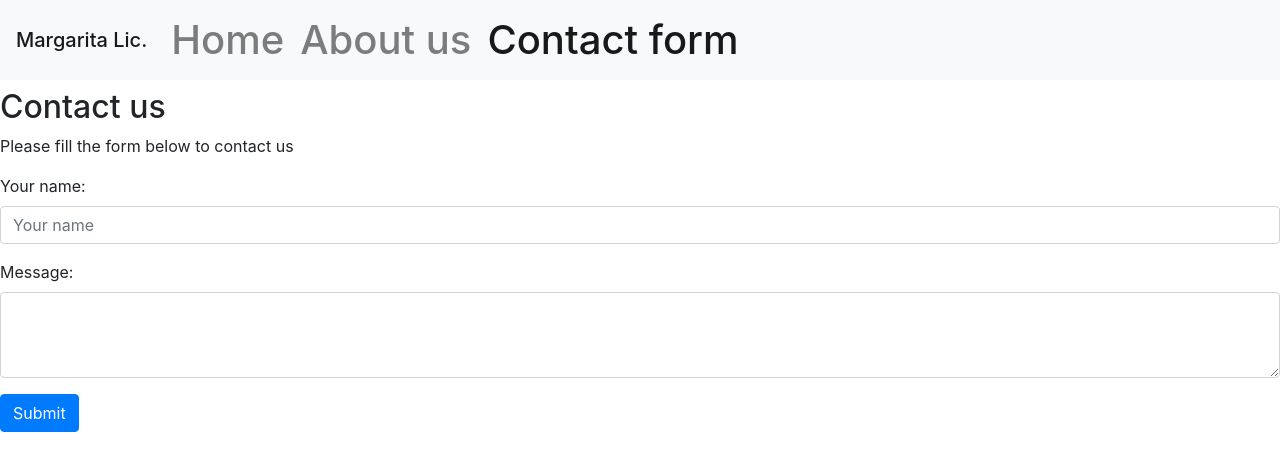
After one commit to jmambrinventre/booktime, a Django app: page /contact-form/ in a window 1280 px wide. The commit adds this page. Shown: the top 471 px of the page. Run offline with Django 4.2, Linux system fonts and the light colour scheme; some libraries are stand-ins or nearby versions.

Commit message:
contact us form

```diff
--- a/main/templates/base.html
+++ b/main/templates/base.html
@@ -34,6 +34,10 @@
                     class="nav-item {% if request.path == '/about-us/' %}active{% endif %}">
                     <a class="nav-link" href="/about-us/">About us</a>
                   </li>
+                  <li
+                    class="nav-item {% if request.path == '/contact-form/' %}active{% endif %}">
+                    <a class="nav-link" href="/contact-form/">Contact form</form></a>
+                  </li>
                 </ul>
             </div>
         </nav>
--- /dev/null
+++ b/main/templates/contact_form.html
@@ -0,0 +1,39 @@
+{% extends "base.html" %}
+{% block content %}
+  <h2>Contact us</h2>
+  <p>Please fill the form below to contact us</p>
+  <form method="POST">
+    {% csrf_token %}
+    <div class="form-group">
+      {{ form.name.label_tag }}
+      <input
+        type="text"
+        class="form-control {% if form.name.errors %}is-invalid{% endif %}"
+        id="id_name"
+        name="name"
+        placeholder="Your name"
+        value="{{ form.name.value|default:"" }}" >
+      {% if form.name.errors %}
+        <div class="invalid-feedback">
+          {{ form.name.errors }}
+        </div>
+      {% endif %}
+    </div>
+    <div class="form-group">
+      {{ form.message.label_tag }}
+      <textarea
+        class="form-control {% if form.message.errors %}is-invalid{% endif %}"
+        id="id_message"
+        name="message"
+        rows="3">
+        {{ form.message.value|default:""}}
+      </textarea>
+      {% if form.message.errors %}
+        <div class="invalid-feedback">
+          {{ form.message.errors }}
+        </div>
+      {% endif %}
+    </div>
+    <button type="submit" class="btn btn-primary">Submit</button>
+  </form>
+{% endblock content %}
--- a/main/urls.py
+++ b/main/urls.py
@@ -15,7 +15,14 @@
 
 from django.urls import path
 from django.views.generic import TemplateView
+from main import views
+
 urlpatterns = [
+    path(
+        "contact-form/",
+        views.ContactUsView.as_view(),
+        name="contact_form",
+    ),
     path(
         "about-us/",
         TemplateView.as_view(template_name="about_us.html"),
@@ -26,4 +33,9 @@ urlpatterns = [
         TemplateView.as_view(template_name="home.html"),
         name="home",
     ),
+    # path(
+    #     "contact-form/",
+    #     TemplateView.as_view(template_name="contact_form.html"),
+    #     name="contact_form",
+    # ),
 ]
--- a/main/views.py
+++ b/main/views.py
@@ -1,3 +1,13 @@
-from django.shortcuts import render
+# from django.shortcuts import render
 
-# Create your views here.
+from django.views.generic.edit import FormView
+from main import forms
+
+class ContactUsView(FormView):
+    template_name = "contact_form.html"
+    form_class = forms.ContactForm
+    success_url = "/"
+
+    def form_valid(self, form):
+        form.send_mail()
+        return super().form_valid(form)
```
Also changed, not shown: booktime/settings.py (+12 -0 lines), main/tests/test_forms.py (+14 -0 lines), main/tests/test_views.py (line endings or trailing spaces).
